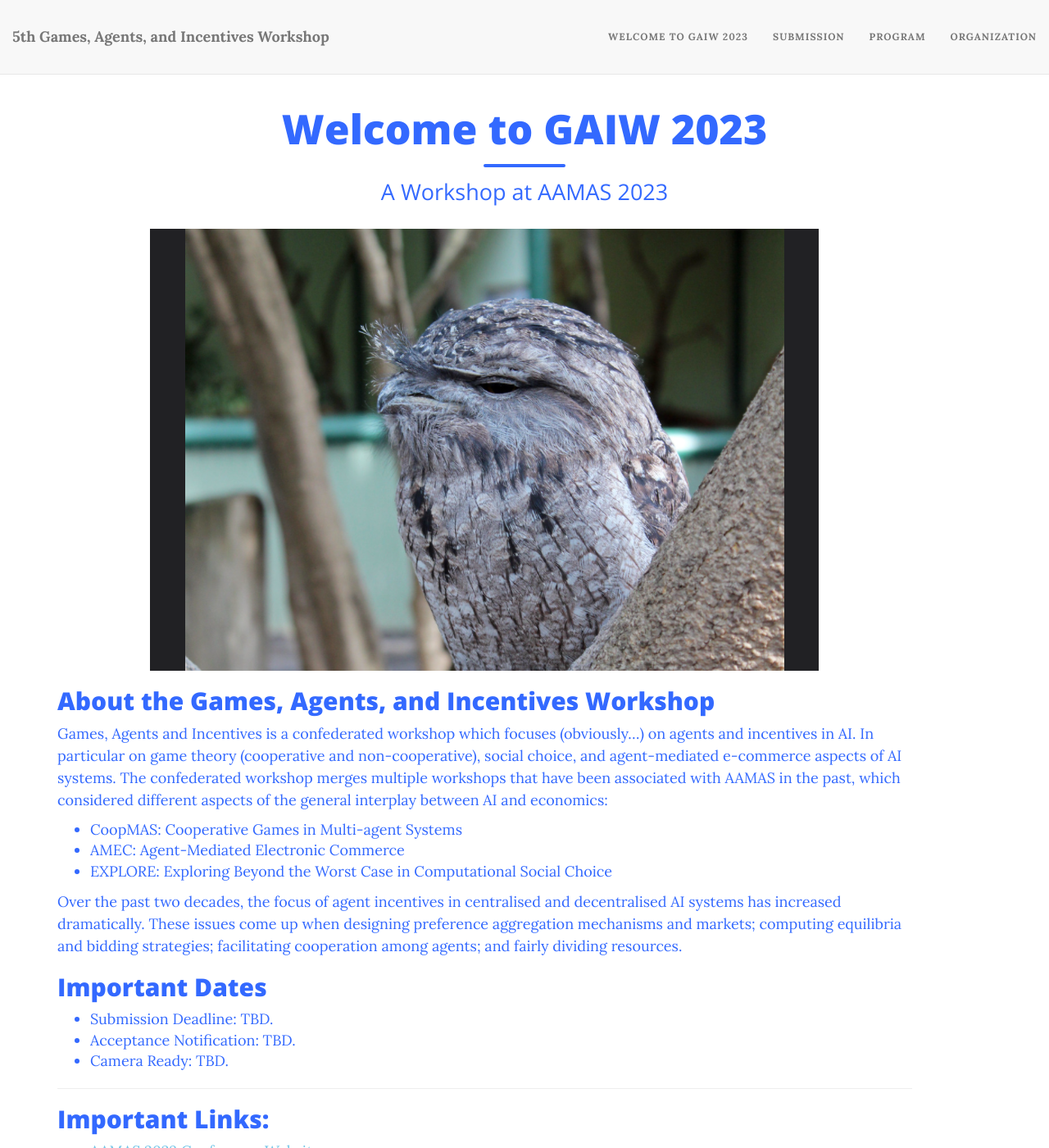
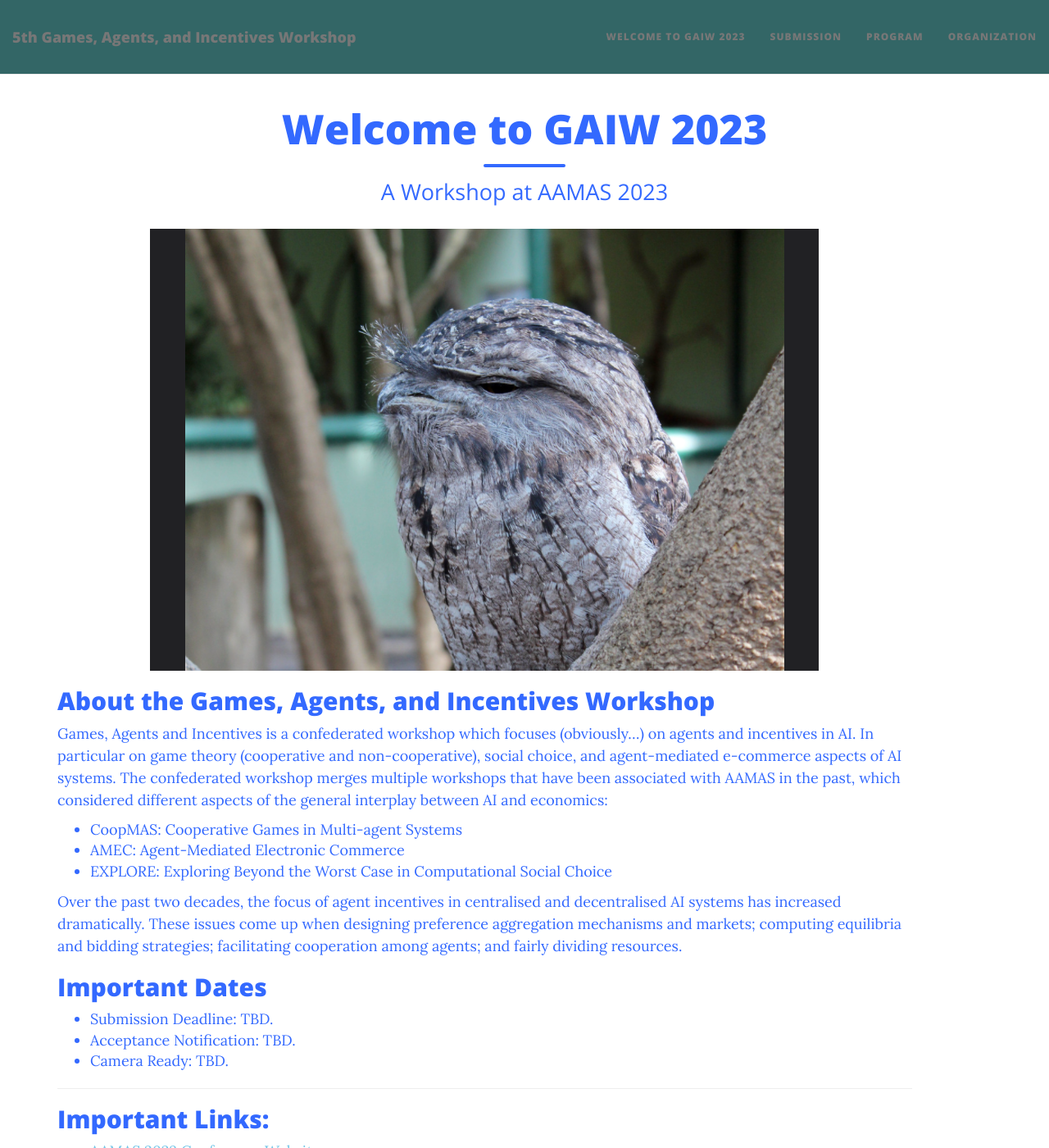
Before and after one commit to PrefLib/gaiw2023, a Jekyll site: the page built from index.md, in a window 1280 px wide and 1400 px high. Shown: the whole window at 82% size. Built offline with Jekyll 4.4.1, drawn with Linux system fonts in a browser that asks for light colours; nearby versions of some CDN libraries.

Commit message:
Revert "Update main.css"
This reverts commit ae0776c5a55e56fbbb97abccb857390018e22b0f.

```diff
--- a/css/main.css
+++ b/css/main.css
@@ -109,8 +109,8 @@ img {
 /* --- Navbar --- */
 
 .navbar-custom {
-  background-color: #3369FF /*{{ site.navbar-col }};*/
-  border-bottom: #3369FF /*1px solid #EAEAEA;*/
+  background-color: {{ site.navbar-col }};
+  border-bottom: 1px solid #EAEAEA;
   font-family: 'Open Sans', 'Helvetica Neue', Helvetica, Arial, sans-serif;
   {% if site.navbar-img %}
   background-image: url({{ site.navbar-img | relative_url }});
```
